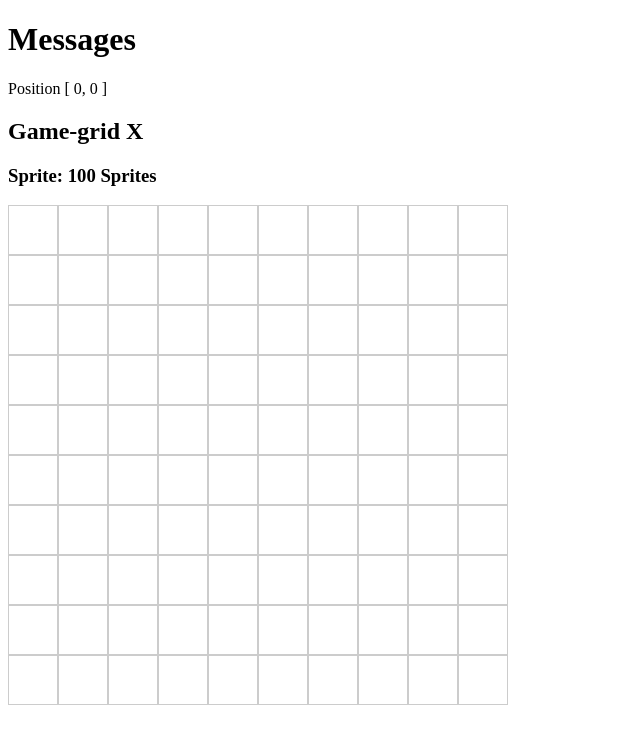
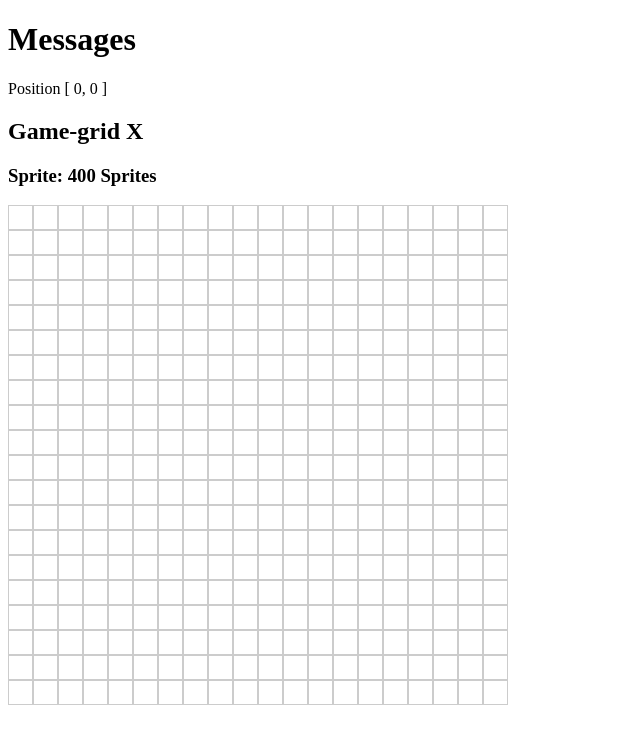
Before and after one commit to CAG-Contactor/Hunchback, an Angular app in the folder hunchback-frontend/: page / in a window 1280 px wide. Shown: the top 744 px of the page, without its empty margins (0-640 px from the left). Built offline with nearby package versions, Linux system fonts and the light colour scheme; no server answers.

Commit message:
Fix rendering of sprite.

```diff
--- a/hunchback-frontend/src/app/game-grid/game-grid.component.css
+++ b/hunchback-frontend/src/app/game-grid/game-grid.component.css
@@ -10,6 +10,6 @@
   box-sizing: border-box;
 
   border: 1px solid #ccc;
-  width: 10%;
-  height: 10%;
+  width: 5%;
+  height: 5%;
 }
--- a/hunchback-frontend/src/app/game-grid/game-grid.component.html
+++ b/hunchback-frontend/src/app/game-grid/game-grid.component.html
@@ -5,5 +5,5 @@
 <h3>Sprite: {{ sprites.length }} Sprites</h3>
 
 <div id="game-grid">
-  <div *ngFor="let sprite of sprites" class="sprite">{{sprite.position}}</div>
+  <div *ngFor="let sprite of sprites" class="sprite">{{sprite.code}}</div>
 </div>
--- a/hunchback-frontend/src/app/game-grid/game-grid.component.ts
+++ b/hunchback-frontend/src/app/game-grid/game-grid.component.ts
@@ -1,5 +1,6 @@
 import { Component, OnInit } from '@angular/core';
 import {Sprite} from "./sprite";
+import { BackendService } from "../backend.service";
 
 @Component({
   selector: 'app-game-grid',
@@ -10,21 +11,27 @@ export class GameGridComponent implements OnInit {
 
   sprites : Sprite[];
 
-  constructor() {
-    this.sprites = GameGridComponent.mockGridContents();
-  }
-
-  static mockGridContents(): any {
-    let sprites = [];
-    for (let i = 0; i < 100; i++) {
-      let sprite = new Sprite();
-      sprite.position = i;
-      sprites.push(new Sprite());
-    }
-    return sprites;
+  constructor(private readonly backendService: BackendService) {
+    this.clearGrid();
   }
 
   ngOnInit() {
+    this.backendService.messageObservable()
+      .subscribe(m => this.updateGrid(m.position.x, m.position.y))
+
   }
 
+  private clearGrid() {
+    this.sprites = [];
+    for (let i = 0; i < 20*20; i++) {
+      this.sprites.push(new Sprite(''));
+    }
+  }
+
+  private updateGrid(x: number, y:number) {
+    x = x < 20 ? x : 19;
+    y = y < 20 ? y : 19;
+    this.clearGrid();
+    this.sprites[x + 20*(19 - y)] = new Sprite('*');
+  }
 }
--- a/hunchback-frontend/src/app/game-grid/sprite.ts
+++ b/hunchback-frontend/src/app/game-grid/sprite.ts
@@ -1,3 +1,3 @@
 export class Sprite {
-  position: number;
+  constructor(public readonly code: string){}
 }
```
